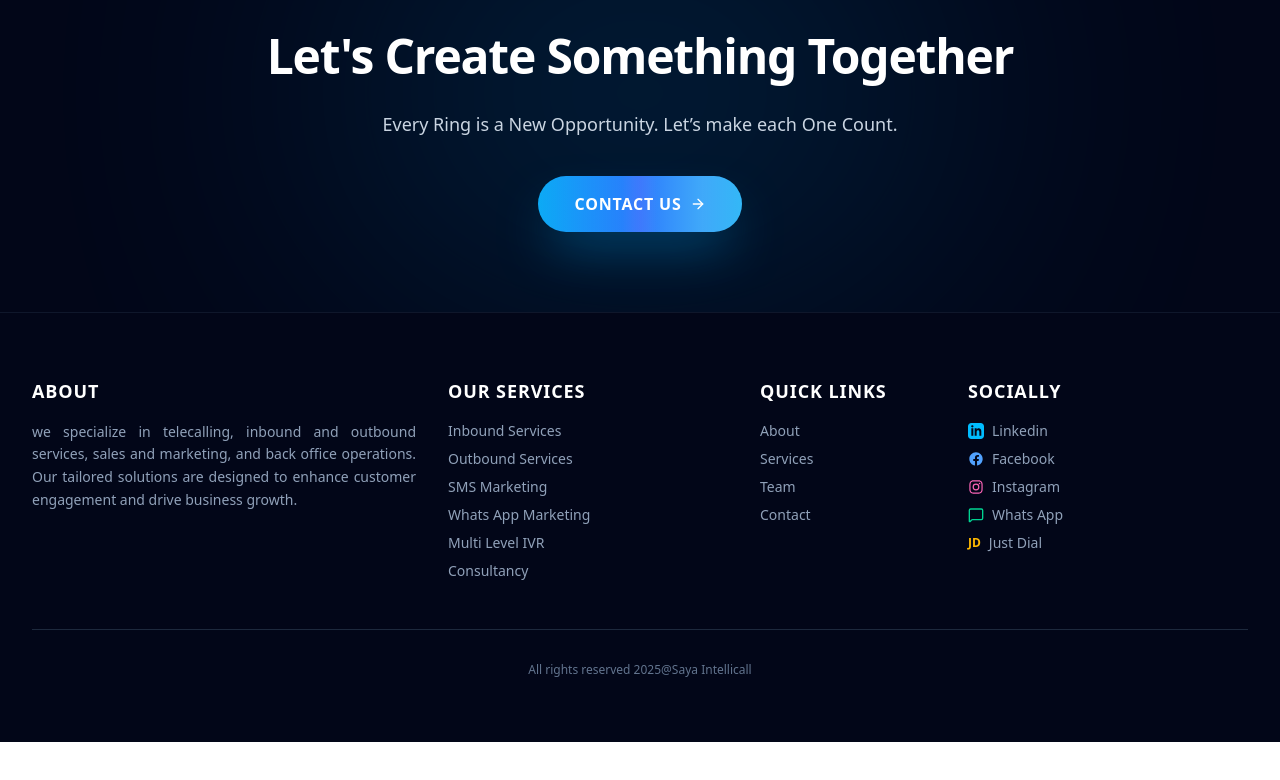
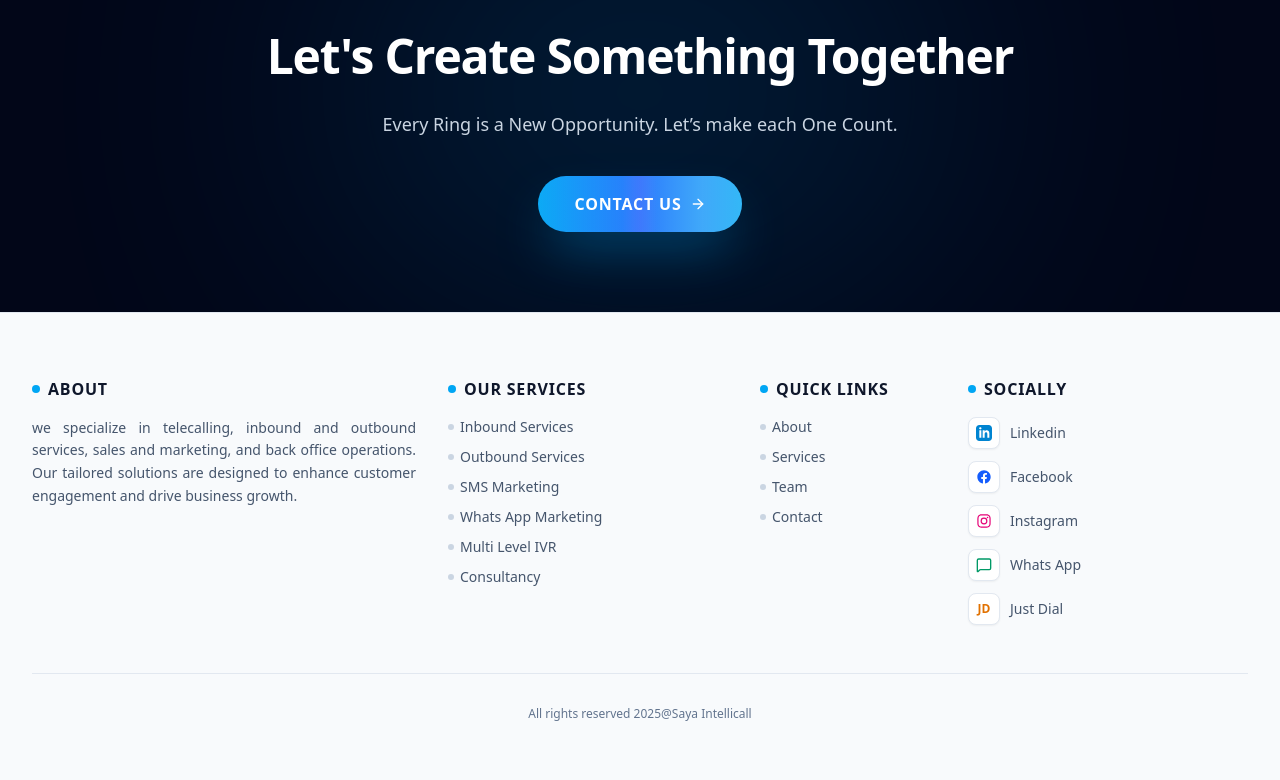
Before and after one commit to vidhidave006/sayaInt, a Next.js app: page / in a window 1280 px wide. Shown: the part 3035-3815 px from the top of the page. Before the commit the page ends 3777 px from the top, so only its background shows below. Built offline with nearby package versions, Linux system fonts and the light colour scheme.

Commit message:
style: update footer color to Clean Light Theme (#F8FAFC) with soft slate borders and dark typography

```diff
--- a/components/Footer.tsx
+++ b/components/Footer.tsx
@@ -1,57 +1,64 @@
 import Link from "next/link";
-import Image from "next/image";
 import { FacebookIcon, InstagramIcon, LinkedinIcon } from "@/components/SocialIcons";
-import { MessageSquare } from "lucide-react";
+import { MessageSquare, Phone, MapPin, Mail, ArrowRight } from "lucide-react";
 
 export default function Footer() {
   return (
-    <footer id="footer" className="bg-slate-950 text-slate-300 py-16 border-t border-slate-900">
+    <footer id="footer" className="bg-[#f8fafc] text-slate-700 py-16 border-t border-slate-200">
       <div className="max-w-7xl mx-auto px-4 sm:px-6 lg:px-8">
-        <div className="grid grid-cols-1 md:grid-cols-2 lg:grid-cols-12 gap-10 lg:gap-8 pb-12 border-b border-slate-800">
+        <div className="grid grid-cols-1 md:grid-cols-2 lg:grid-cols-12 gap-10 lg:gap-8 pb-12 border-b border-slate-200">
           {/* About (4 cols) */}
           <div className="lg:col-span-4 space-y-4">
-            <h3 className="text-white font-bold text-lg uppercase tracking-wider">
+            <h3 className="text-slate-900 font-bold text-base uppercase tracking-wider flex items-center gap-2">
+              <span className="w-2 h-2 rounded-full bg-sky-500" />
               about
             </h3>
-            <p className="text-sm text-slate-400 text-justify leading-relaxed">
+            <p className="text-sm text-slate-600 text-justify leading-relaxed">
               we specialize in telecalling, inbound and outbound services, sales and marketing, and back office operations. Our tailored solutions are designed to enhance customer engagement and drive business growth.
             </p>
           </div>
 
           {/* Our Services (3 cols) */}
           <div className="lg:col-span-3 space-y-4">
-            <h3 className="text-white font-bold text-lg uppercase tracking-wider">
+            <h3 className="text-slate-900 font-bold text-base uppercase tracking-wider flex items-center gap-2">
+              <span className="w-2 h-2 rounded-full bg-sky-500" />
               Our Services
             </h3>
-            <ul className="space-y-2 text-sm text-slate-400">
+            <ul className="space-y-2.5 text-sm text-slate-600">
               <li>
-                <Link href="/service" className="hover:text-sky-400 transition-colors">
-                  Inbound Services
+                <Link href="/service" className="hover:text-sky-600 transition-colors flex items-center gap-1.5 group">
+                  <span className="w-1.5 h-1.5 rounded-full bg-slate-300 group-hover:bg-sky-500 transition-colors" />
+                  <span>Inbound Services</span>
                 </Link>
               </li>
               <li>
-                <Link href="/service" className="hover:text-sky-400 transition-colors">
-                  Outbound Services
+                <Link href="/service" className="hover:text-sky-600 transition-colors flex items-center gap-1.5 group">
+                  <span className="w-1.5 h-1.5 rounded-full bg-slate-300 group-hover:bg-sky-500 transition-colors" />
+                  <span>Outbound Services</span>
                 </Link>
               </li>
               <li>
-                <Link href="/service" className="hover:text-sky-400 transition-colors">
-                  SMS Marketing
+                <Link href="/service" className="hover:text-sky-600 transition-colors flex items-center gap-1.5 group">
+                  <span className="w-1.5 h-1.5 rounded-full bg-slate-300 group-hover:bg-sky-500 transition-colors" />
+                  <span>SMS Marketing</span>
                 </Link>
               </li>
               <li>
-                <Link href="/service" className="hover:text-sky-400 transition-colors">
-                  Whats App Marketing
+                <Link href="/service" className="hover:text-sky-600 transition-colors flex items-center gap-1.5 group">
+                  <span className="w-1.5 h-1.5 rounded-full bg-slate-300 group-hover:bg-sky-500 transition-colors" />
+                  <span>Whats App Marketing</span>
                 </Link>
               </li>
               <li>
-                <Link href="/service" className="hover:text-sky-400 transition-colors">
-                  Multi Level IVR
+                <Link href="/service" className="hover:text-sky-600 transition-colors flex items-center gap-1.5 group">
+                  <span className="w-1.5 h-1.5 rounded-full bg-slate-300 group-hover:bg-sky-500 transition-colors" />
+                  <span>Multi Level IVR</span>
                 </Link>
               </li>
               <li>
-                <Link href="/service" className="hover:text-sky-400 transition-colors">
-                  Consultancy
+                <Link href="/service" className="hover:text-sky-600 transition-colors flex items-center gap-1.5 group">
+                  <span className="w-1.5 h-1.5 rounded-full bg-slate-300 group-hover:bg-sky-500 transition-colors" />
+                  <span>Consultancy</span>
                 </Link>
               </li>
             </ul>
@@ -59,28 +66,33 @@ export default function Footer() {
 
           {/* Quick Links (2 cols) */}
           <div className="lg:col-span-2 space-y-4">
-            <h3 className="text-white font-bold text-lg uppercase tracking-wider">
+            <h3 className="text-slate-900 font-bold text-base uppercase tracking-wider flex items-center gap-2">
+              <span className="w-2 h-2 rounded-full bg-sky-500" />
               Quick Links
             </h3>
-            <ul className="space-y-2 text-sm text-slate-400">
+            <ul className="space-y-2.5 text-sm text-slate-600">
               <li>
-                <Link href="/about" className="hover:text-sky-400 transition-colors">
-                  About
+                <Link href="/about" className="hover:text-sky-600 transition-colors flex items-center gap-1.5 group">
+                  <span className="w-1.5 h-1.5 rounded-full bg-slate-300 group-hover:bg-sky-500 transition-colors" />
+                  <span>About</span>
                 </Link>
               </li>
               <li>
-                <Link href="/service" className="hover:text-sky-400 transition-colors">
-                  Services
+                <Link href="/service" className="hover:text-sky-600 transition-colors flex items-center gap-1.5 group">
+                  <span className="w-1.5 h-1.5 rounded-full bg-slate-300 group-hover:bg-sky-500 transition-colors" />
+                  <span>Services</span>
                 </Link>
               </li>
               <li>
-                <Link href="/team" className="hover:text-sky-400 transition-colors">
-                  Team
+                <Link href="/team" className="hover:text-sky-600 transition-colors flex items-center gap-1.5 group">
+                  <span className="w-1.5 h-1.5 rounded-full bg-slate-300 group-hover:bg-sky-500 transition-colors" />
+                  <span>Team</span>
                 </Link>
               </li>
               <li>
-                <Link href="/contact" className="hover:text-sky-400 transition-colors">
-                  Contact
+                <Link href="/contact" className="hover:text-sky-600 transition-colors flex items-center gap-1.5 group">
+                  <span className="w-1.5 h-1.5 rounded-full bg-slate-300 group-hover:bg-sky-500 transition-colors" />
+                  <span>Contact</span>
                 </Link>
               </li>
             </ul>
@@ -88,19 +100,22 @@ export default function Footer() {
 
           {/* Socially (3 cols) */}
           <div className="lg:col-span-3 space-y-4">
-            <h3 className="text-white font-bold text-lg uppercase tracking-wider">
+            <h3 className="text-slate-900 font-bold text-base uppercase tracking-wider flex items-center gap-2">
+              <span className="w-2 h-2 rounded-full bg-sky-500" />
               Socially
             </h3>
-            <ul className="space-y-2 text-sm text-slate-400">
+            <ul className="space-y-3 text-sm text-slate-600">
               <li>
                 <a
                   href="https://in.linkedin.com/in/abdullahsaya"
                   target="_blank"
                   rel="noopener noreferrer"
-                  className="hover:text-sky-400 transition-colors flex items-center gap-2"
+                  className="hover:text-sky-600 transition-colors flex items-center gap-2.5 group"
                 >
-                  <LinkedinIcon className="w-4 h-4 text-sky-400" />
-                  <span>Linkedin</span>
+                  <span className="w-8 h-8 rounded-lg bg-white border border-slate-200 shadow-xs flex items-center justify-center text-sky-600 group-hover:border-sky-400 group-hover:bg-sky-50 transition-all">
+                    <LinkedinIcon className="w-4 h-4" />
+                  </span>
+                  <span className="font-medium">Linkedin</span>
                 </a>
               </li>
               <li>
@@ -108,10 +123,12 @@ export default function Footer() {
                   href="https://www.facebook.com/SayaIntellicall/"
                   target="_blank"
                   rel="noopener noreferrer"
-                  className="hover:text-sky-400 transition-colors flex items-center gap-2"
+                  className="hover:text-blue-600 transition-colors flex items-center gap-2.5 group"
                 >
-                  <FacebookIcon className="w-4 h-4 text-blue-400" />
-                  <span>Facebook</span>
+                  <span className="w-8 h-8 rounded-lg bg-white border border-slate-200 shadow-xs flex items-center justify-center text-blue-600 group-hover:border-blue-400 group-hover:bg-blue-50 transition-all">
+                    <FacebookIcon className="w-4 h-4" />
+                  </span>
+                  <span className="font-medium">Facebook</span>
                 </a>
               </li>
               <li>
@@ -119,10 +136,12 @@ export default function Footer() {
                   href="https://www.instagram.com/abdullah.f.saya/"
                   target="_blank"
                   rel="noopener noreferrer"
-                  className="hover:text-sky-400 transition-colors flex items-center gap-2"
+                  className="hover:text-pink-600 transition-colors flex items-center gap-2.5 group"
                 >
-                  <InstagramIcon className="w-4 h-4 text-pink-400" />
-                  <span>Instagram</span>
+                  <span className="w-8 h-8 rounded-lg bg-white border border-slate-200 shadow-xs flex items-center justify-center text-pink-600 group-hover:border-pink-400 group-hover:bg-pink-50 transition-all">
+                    <InstagramIcon className="w-4 h-4" />
+                  </span>
+                  <span className="font-medium">Instagram</span>
                 </a>
               </li>
               <li>
@@ -130,10 +149,12 @@ export default function Footer() {
                   href="https://wa.me/919890044786?text=Hello%20Saya%20Intellicall"
                   target="_blank"
                   rel="noopener noreferrer"
-                  className="hover:text-sky-400 transition-colors flex items-center gap-2"
+                  className="hover:text-emerald-600 transition-colors flex items-center gap-2.5 group"
                 >
-                  <MessageSquare className="w-4 h-4 text-emerald-400" />
-                  <span>Whats App</span>
+                  <span className="w-8 h-8 rounded-lg bg-white border border-slate-200 shadow-xs flex items-center justify-center text-emerald-600 group-hover:border-emerald-400 group-hover:bg-emerald-50 transition-all">
+                    <MessageSquare className="w-4 h-4" />
+                  </span>
+                  <span className="font-medium">Whats App</span>
                 </a>
               </li>
               <li>
@@ -141,10 +162,12 @@ export default function Footer() {
                   href="https://www.justdial.com/Aurangabad-Maharashtra/Saya-Intellicall-Above-Reliance-Life-Insurance-Office-Nirala-Bazar-New-Samarth-Nagar-Nirala-Bazar/9999PX240-X240-130806122203-Y2J6_BZDET"
                   target="_blank"
                   rel="noopener noreferrer"
-                  className="hover:text-sky-400 transition-colors flex items-center gap-2"
+                  className="hover:text-amber-600 transition-colors flex items-center gap-2.5 group"
                 >
-                  <span className="font-bold text-amber-400 text-xs">JD</span>
-                  <span>Just Dial</span>
+                  <span className="w-8 h-8 rounded-lg bg-white border border-slate-200 shadow-xs flex items-center justify-center text-amber-600 font-bold text-xs group-hover:border-amber-400 group-hover:bg-amber-50 transition-all">
+                    JD
+                  </span>
+                  <span className="font-medium">Just Dial</span>
                 </a>
               </li>
             </ul>
@@ -152,7 +175,7 @@ export default function Footer() {
         </div>
 
         {/* Footer Bottom */}
-        <div className="pt-8 text-center text-xs text-slate-500">
+        <div className="pt-8 text-center text-xs text-slate-500 font-medium">
           <h5>All rights reserved 2025@Saya Intellicall</h5>
         </div>
       </div>
```
